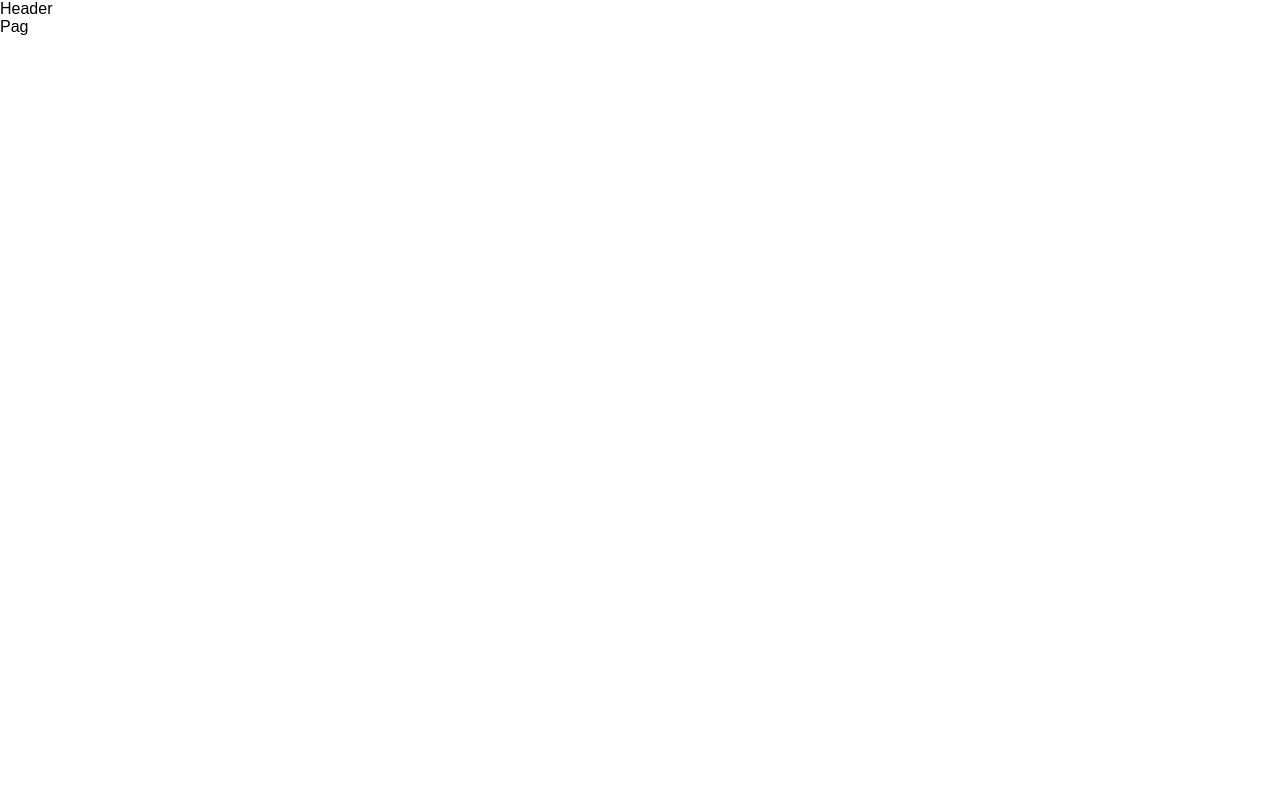
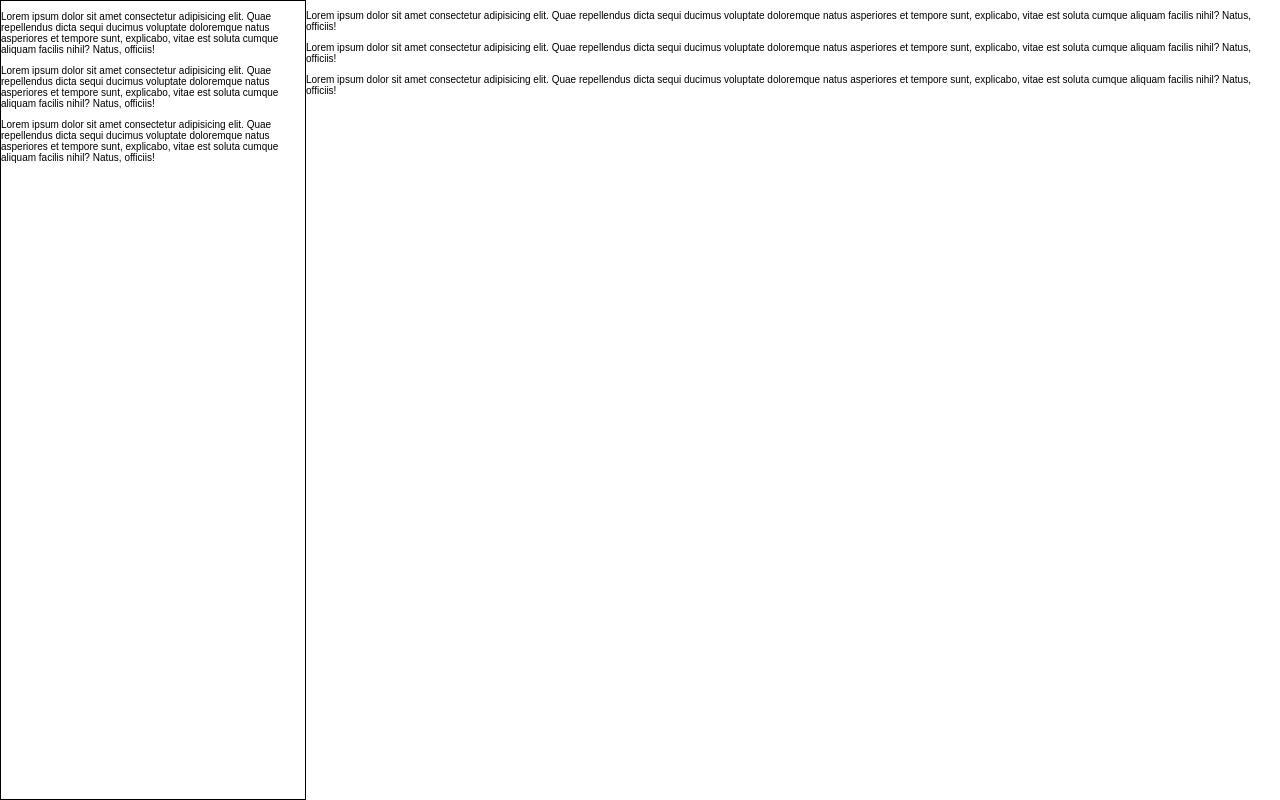
Before and after one commit to adwasar/dashboard-test, a website built with Vite: page src/index.pug in a window 1280 px wide. Built offline with nearby package versions, Linux system fonts and the light colour scheme.

Commit message:
feat: dashboard-container

```diff
--- a/src/index.pug
+++ b/src/index.pug
@@ -2,8 +2,33 @@ doctype html
 html(lang="en")
   head
     meta(charset="UTF-8")
-    meta(name="viewport", content="width=device-width, initial-scale=1.0")
+    meta(name="viewport" content="width=device-width, initial-scale=1.0")
     title Document
   body
-    include ./components/header.pug
-    div.test Pag
+    .dashboard-container
+      aside.sidebar
+        p.
+          Lorem ipsum dolor sit amet consectetur adipisicing elit. Quae repellendus dicta sequi
+          ducimus voluptate doloremque natus asperiores et tempore sunt, explicabo, vitae est
+          soluta cumque aliquam facilis nihil? Natus, officiis!
+        p.
+          Lorem ipsum dolor sit amet consectetur adipisicing elit. Quae repellendus dicta sequi
+          ducimus voluptate doloremque natus asperiores et tempore sunt, explicabo, vitae est
+          soluta cumque aliquam facilis nihil? Natus, officiis!
+        p.
+          Lorem ipsum dolor sit amet consectetur adipisicing elit. Quae repellendus dicta sequi
+          ducimus voluptate doloremque natus asperiores et tempore sunt, explicabo, vitae est
+          soluta cumque aliquam facilis nihil? Natus, officiis!
+      main.content
+        p.
+          Lorem ipsum dolor sit amet consectetur adipisicing elit. Quae repellendus dicta sequi
+          ducimus voluptate doloremque natus asperiores et tempore sunt, explicabo, vitae est
+          soluta cumque aliquam facilis nihil? Natus, officiis!
+        p.
+          Lorem ipsum dolor sit amet consectetur adipisicing elit. Quae repellendus dicta sequi
+          ducimus voluptate doloremque natus asperiores et tempore sunt, explicabo, vitae est
+          soluta cumque aliquam facilis nihil? Natus, officiis!
+        p.
+          Lorem ipsum dolor sit amet consectetur adipisicing elit. Quae repellendus dicta sequi
+          ducimus voluptate doloremque natus asperiores et tempore sunt, explicabo, vitae est
+          soluta cumque aliquam facilis nihil? Natus, officiis!
--- a/src/sass/base/_normalize.scss
+++ b/src/sass/base/_normalize.scss
@@ -94,7 +94,14 @@ audio:not([controls]) {
 // 2. Prevents iOS text size adjust after orientation change, without disabling user zoom
 //    www.456bereastreet.com/archive/201012/controlling_text_size_in_safari_for_ios_without_disabling_user_zoom/
 
+*,
+*::before,
+*::after {
+    box-sizing: border-box;
+}
+
 html {
+    font-size: 10px;
     @if $legacy_support_for_ie {
         font-size: 100%; // 1
     }
--- /dev/null
+++ b/src/sass/layout/_content.scss
@@ -0,0 +1,3 @@
+.sidebar {
+  border: 1px solid black;
+}
--- a/src/sass/layout/_grid.scss
+++ b/src/sass/layout/_grid.scss
@@ -0,0 +1,5 @@
+.dashboard-container {
+  display: grid;
+  grid-template-columns: 306px 1fr;
+  min-height: 100vh;
+}
--- a/src/sass/main.scss
+++ b/src/sass/main.scss
@@ -6,6 +6,6 @@
 
 @import 'components/buttons';
 
-@import 'layout/contents';
+@import 'layout/content';
 @import 'layout/grid';
 @import 'layout/sidebar';
```
Also changed, not shown: src/components/header.pug (line endings or trailing spaces), src/sass/layout/_contents.scss (deleted).
